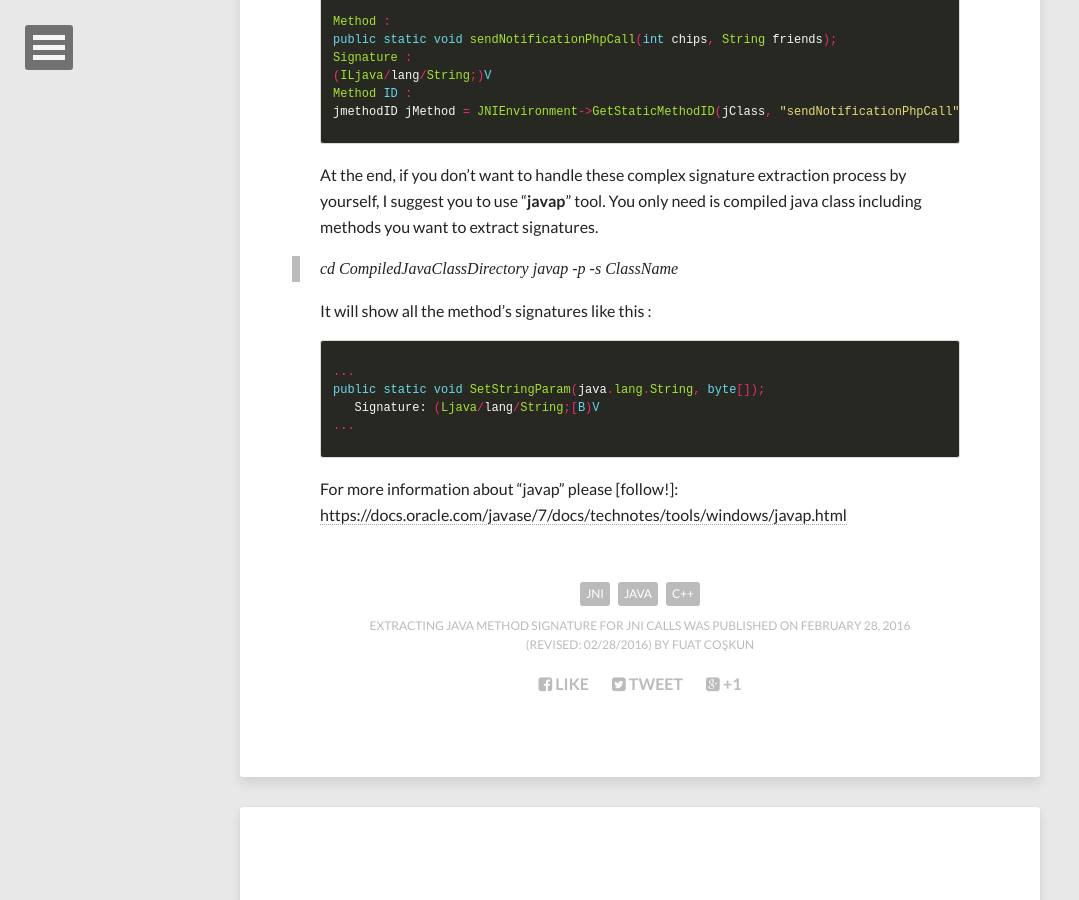
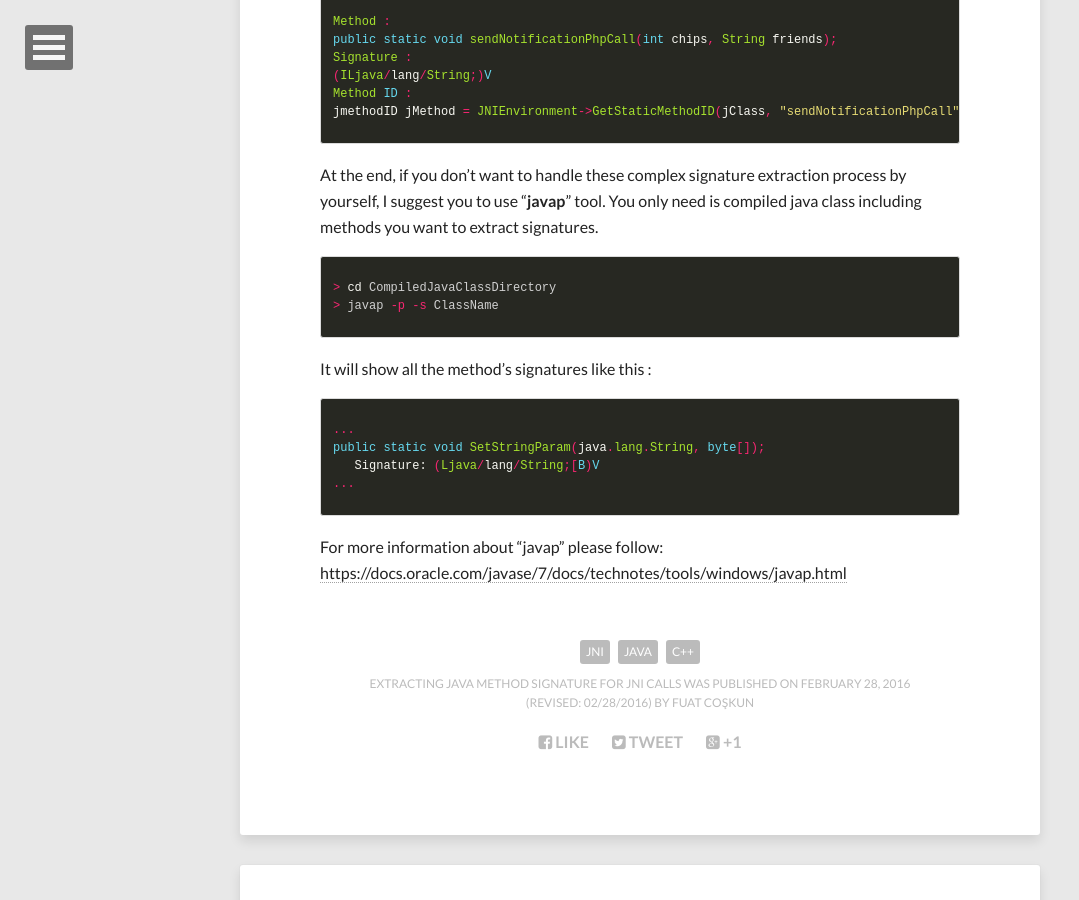
Before and after one commit to fuatcoskun/fuatcoskun.github.io, a Jekyll site: the page built from _posts/2016-02-28-method-signature-ndk.md, in a window 1280 px wide and 900 px high, scrolled down 1221 px. Shown: the whole window, without its empty margins (0-1079 px from the left). Built offline with Jekyll 4.4.1, drawn with Linux system fonts in a browser that asks for light colours; nearby versions of some CDN libraries; comment, search, counter and statistics services are not loaded.

Commit message:
corrections

```diff
--- a/_posts/2016-02-28-method-signature-ndk.md
+++ b/_posts/2016-02-28-method-signature-ndk.md
@@ -62,10 +62,10 @@ jmethodID jMethod = JNIEnvironment->GetStaticMethodID(jClass, "sendNotificationP
 At the end, if you don't want to handle these complex signature extraction process by yourself, I suggest you to use "**javap**" tool. You only need is compiled java class
 including methods you want to extract signatures.
 
-{% raw %}
+{% highlight bash %}
 > cd CompiledJavaClassDirectory
 > javap -p -s ClassName
-{% endraw %}
+{% endhighlight %}
 
 It will show all the method's signatures like this :
 
@@ -76,4 +76,4 @@ public static void SetStringParam(java.lang.String, byte[]);
 ...
 {% endhighlight %}
 
-For more information about "javap" please [follow!]: <https://docs.oracle.com/javase/7/docs/technotes/tools/windows/javap.html>
+For more information about "javap" please follow: <https://docs.oracle.com/javase/7/docs/technotes/tools/windows/javap.html>
```
